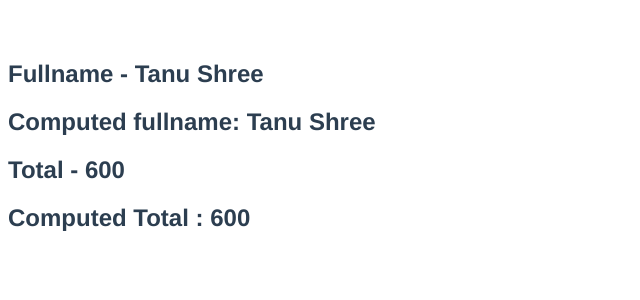
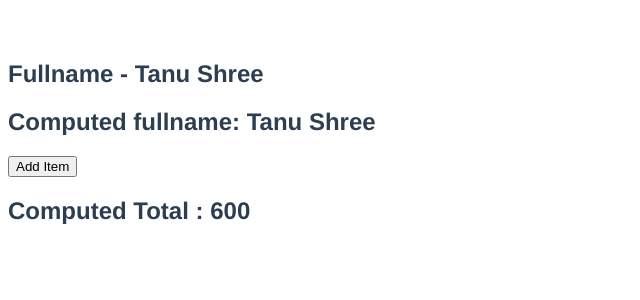
Before and after one commit to tanuuu18/Learning-Vue.js-3, a Vue app in the folder hello-world/: page / in a window 1280 px wide. Shown: the top 300 px of the page, without its empty margins (0-640 px from the left). Built offline with nearby package versions, Linux system fonts and the light colour scheme.

Commit message:
23. Computed Properties

```diff
--- a/hello-world/src/App.vue
+++ b/hello-world/src/App.vue
@@ -3,10 +3,11 @@
 <!-- composed new data properties from existing properties -->
  <h2>Fullname - {{ firstName }} {{ lastName }}</h2>
   <h2>Computed fullname: {{ fullName }}</h2>
- <h2>
-    Total - {{ items.reduce((total, curr) => (total = total + curr.price), 0) }}
-  </h2>
+<button @click="items.push({ id: 4, title: 'Keyboard', price: 50 })">
+    Add Item
+  </button>
    <!-- can be used at multiple places at multiple times -->
+ <!-- Computed properties automatically recalculated when the dependency have changed -->
   <h2>Computed Total : {{ total }}</h2>
 </template>
 
```
